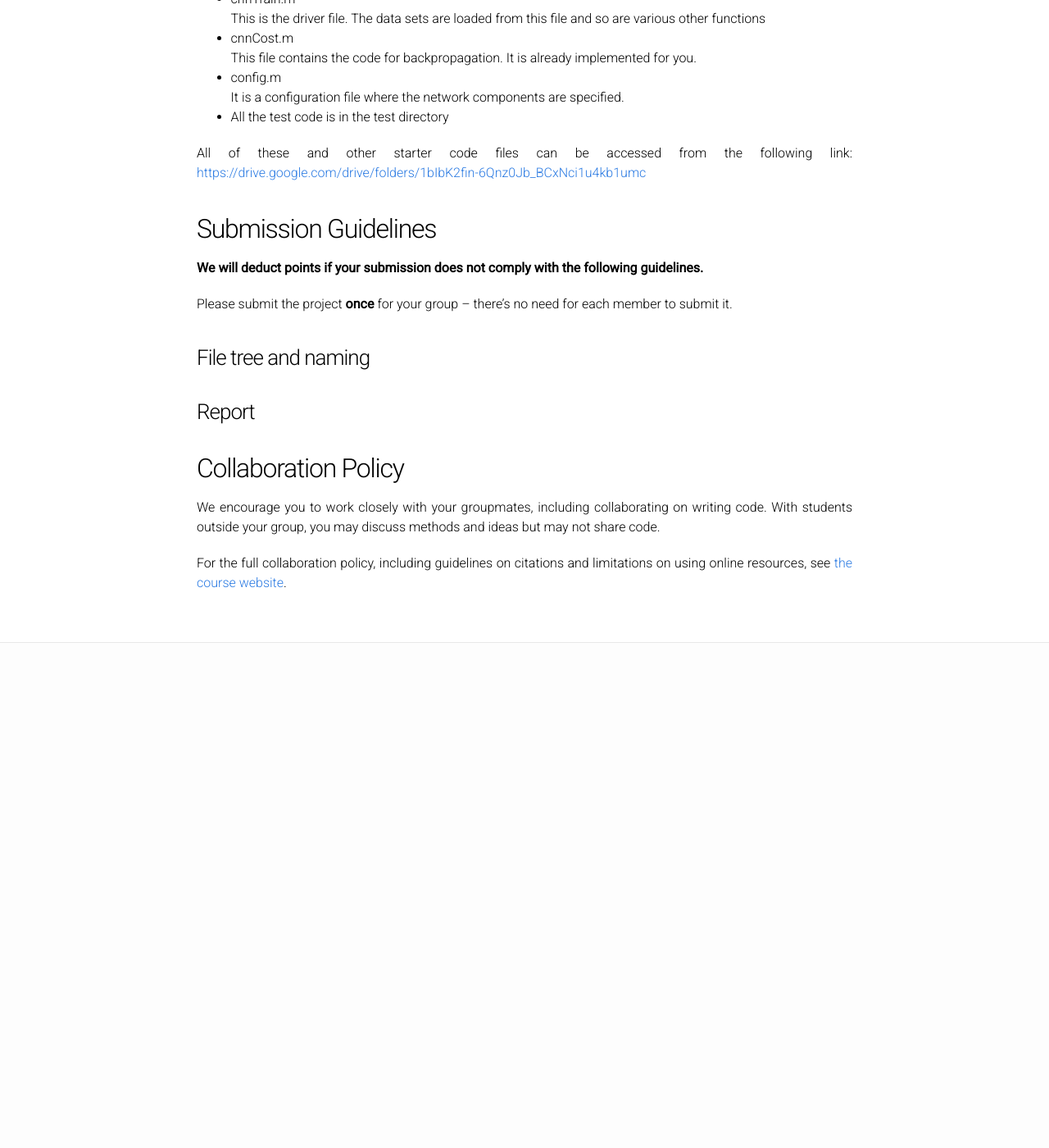
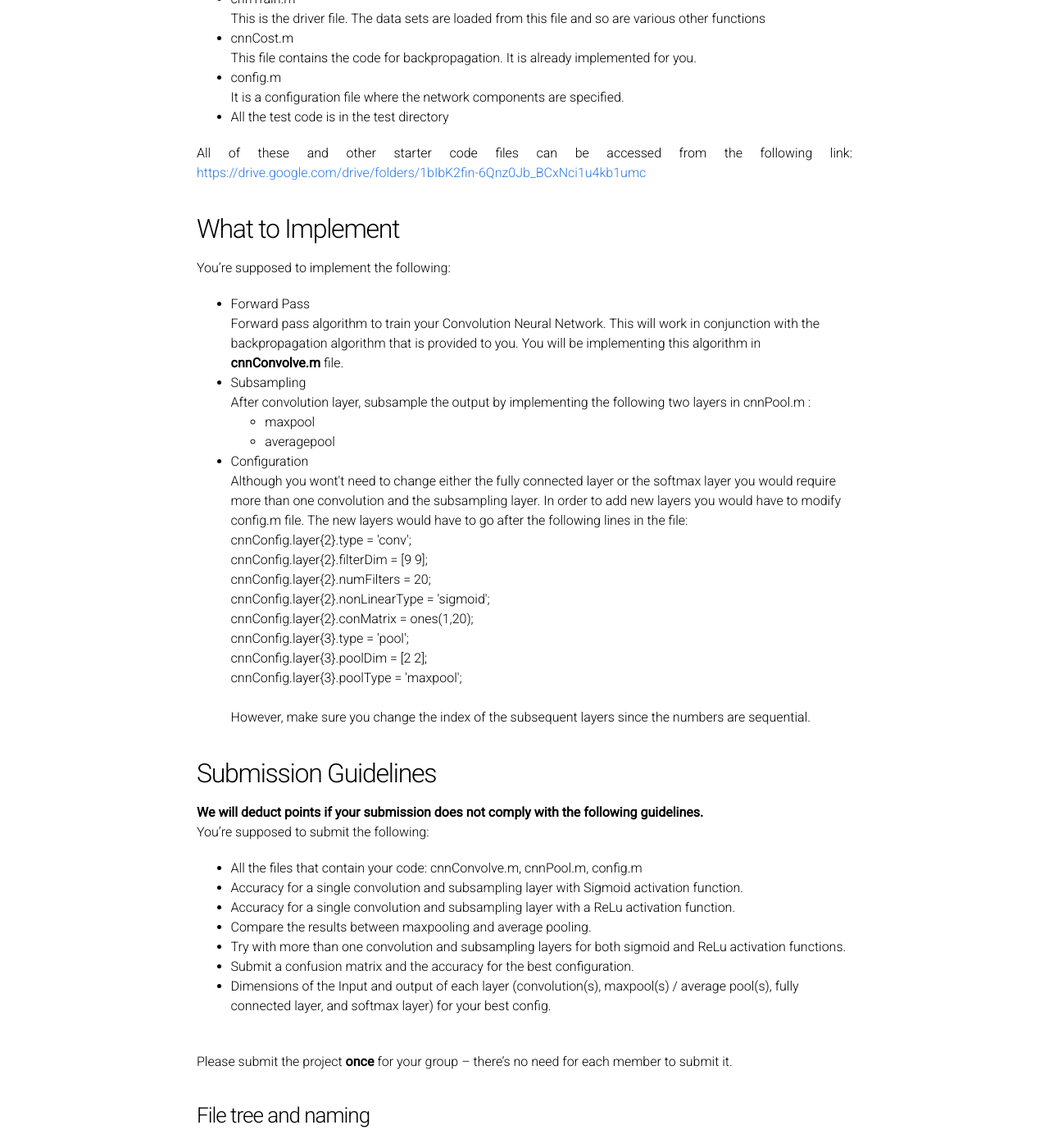
Before and after one commit to cmsc426spring2019/cmsc426spring2019.github.io, a Jekyll site: the page built from project4.md, in a window 1280 px wide and 1400 px high, scrolled down 7050 px. Shown: the whole window at 82% size. Built offline with Jekyll 4.4.1, drawn with Linux system fonts in a browser that asks for light colours; before the commit the page ends 7909 px from its top, so only the background shows below that.

Commit message:
Update project4.md

```diff
--- a/project4.md
+++ b/project4.md
@@ -150,10 +150,53 @@ Some of the code is already implemented for you. The details of the starter file
 </ul>
 All of these and other starter code files can be accessed from the following link: <a href="https://drive.google.com/drive/folders/1bIbK2fin-6Qnz0Jb_BCxNci1u4kb1umc">https://drive.google.com/drive/folders/1bIbK2fin-6Qnz0Jb_BCxNci1u4kb1umc</a>
 
+## What to Implement
+
+You're supposed to implement the following:
+<ul>
+  <li> Forward Pass<br>
+    Forward pass algorithm to train your Convolution Neural Network. This will work in conjunction with the backpropagation algorithm  that is provided to you. You will be implementing this algorithm in <b>cnnConvolve.m</b> file.
+  </li>
+  <li> Subsampling<br>
+    After convolution layer, subsample the output by implementing the following two layers in cnnPool.m :
+   <ul>
+     <li>maxpool</li>
+     <li>averagepool</li>
+   </ul>
+ </li>
+ <li> Configuration<br>
+    Although you wont't need to change either the fully connected layer or the softmax layer
+you would require more than one convolution and the subsampling layer. In order to add new layers you would have to modify config.m file. The new layers would have to go after the following lines in the file:<br>
+   cnnConfig.layer{2}.type = 'conv';<br>
+cnnConfig.layer{2}.filterDim = [9 9];<br>
+cnnConfig.layer{2}.numFilters = 20;<br>
+cnnConfig.layer{2}.nonLinearType = 'sigmoid';<br>
+cnnConfig.layer{2}.conMatrix = ones(1,20);<br>
+cnnConfig.layer{3}.type = 'pool';<br>
+cnnConfig.layer{3}.poolDim = [2 2];<br>
+cnnConfig.layer{3}.poolType = 'maxpool';
+
+<br>
+<br>
+However, make sure you change the index of the subsequent layers since the numbers are sequential.
+  </li>
+ </ul>
+
+
 <a name='sub'></a>
 ## Submission Guidelines
-<b> We will deduct points if your submission does not comply with the following guidelines.</b>
-
+<b> We will deduct points if your submission does not comply with the following guidelines.</b><br>
+You're supposed to submit the following:<br>
+<ul>
+  <li> All the files that contain your code: cnnConvolve.m, cnnPool.m, config.m </li>
+  <li> Accuracy for a single convolution and subsampling layer with Sigmoid activation function.</li>
+  <li> Accuracy for a single convolution and subsampling layer with a ReLu activation function.</li>
+  <li> Compare the results between maxpooling and average pooling.</li>
+  <li> Try with more than one convolution and subsampling layers for both sigmoid and ReLu activation functions. </li>
+  <li> Submit a confusion matrix and the accuracy for the best configuration. </li>
+  <li> Dimensions of the Input and output of each layer (convolution(s), maxpool(s) / average pool(s), fully connected layer, and softmax layer) for your best config.</li>
+</ul>
+<br>
 Please submit the project <b> once </b> for your group -- there's no need for each member to submit it.
 
 ### File tree and naming
```
